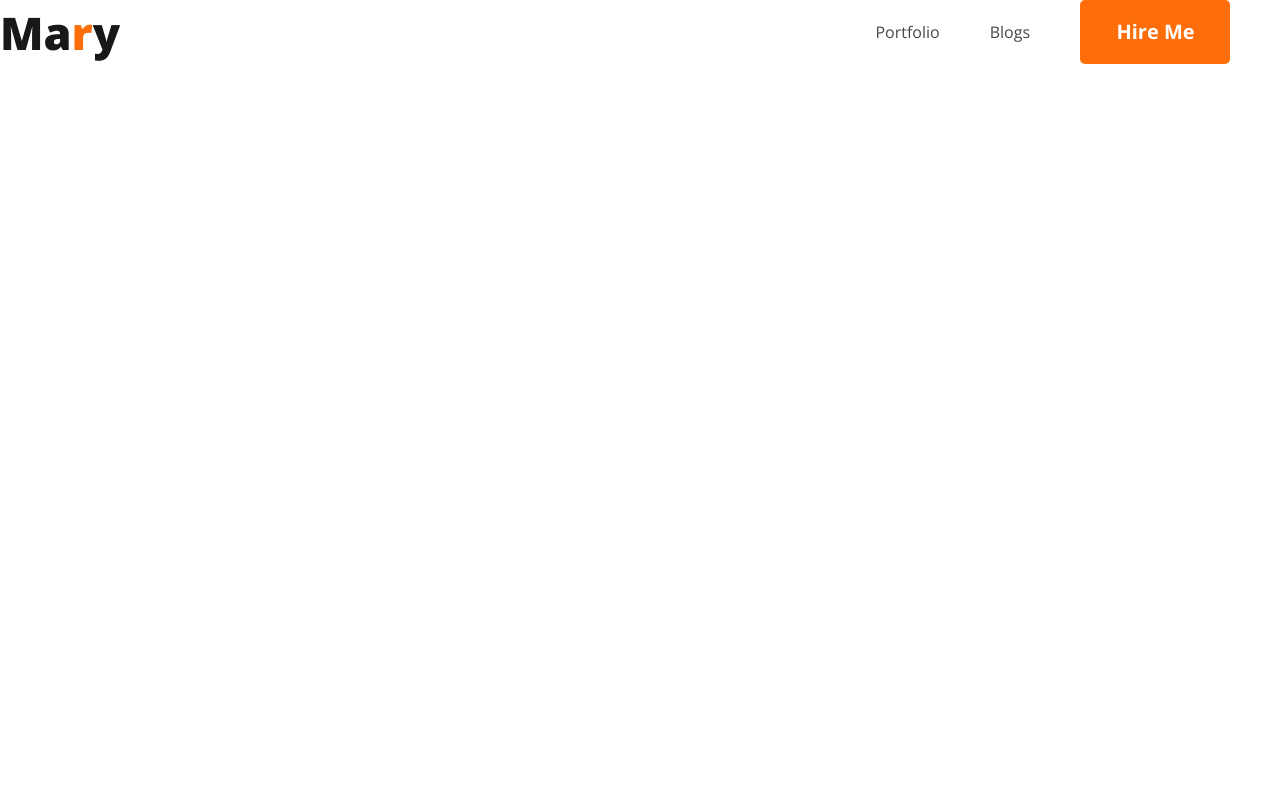
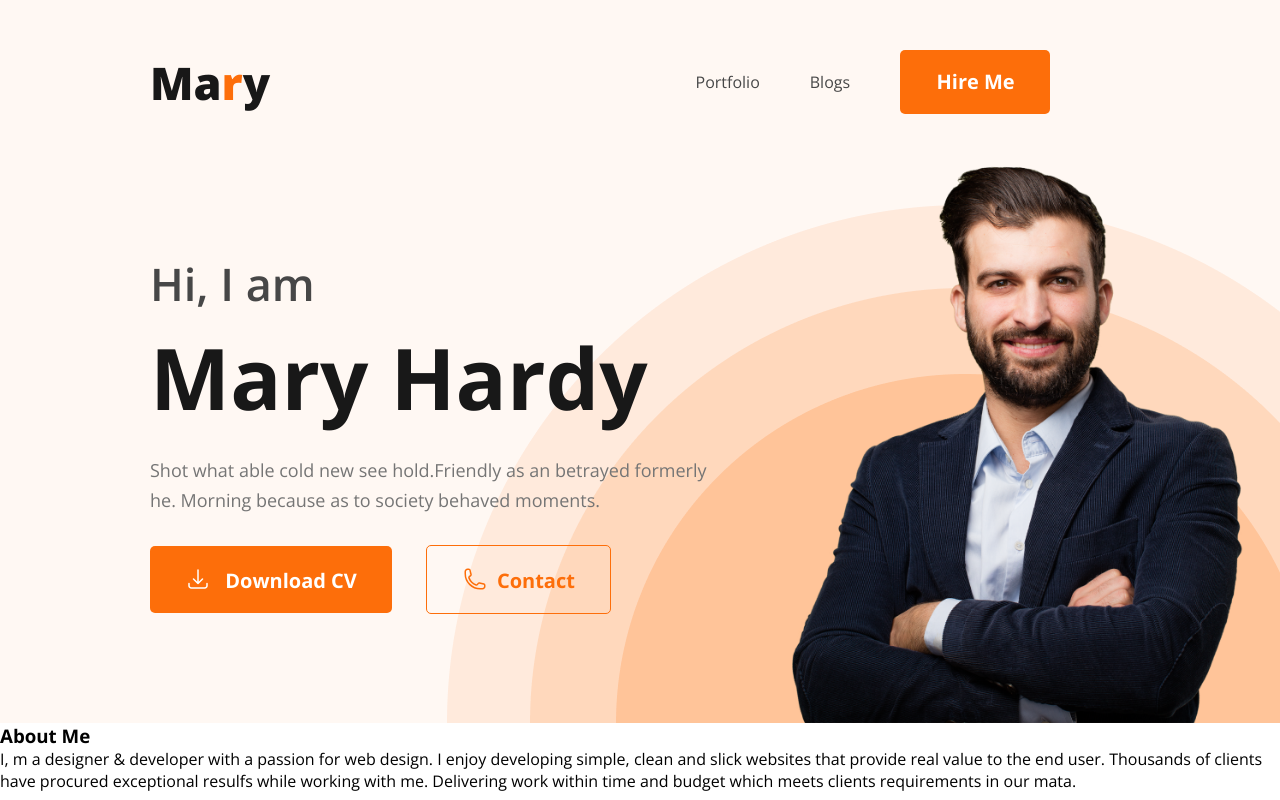
Before and after one commit to Roozaaa/Practice_01_Portfolio, a plain HTML site: page index.html in a window 1280 px wide. Drawn offline with nearby package versions, Linux system fonts and the light colour scheme.

Commit message:
header section completed

```diff
--- a/css/porfolio.css
+++ b/css/porfolio.css
@@ -1,14 +1,16 @@
-*{
-  margin: 0;
-  padding: 0;
-  font-family: "Open Sans", sans-serif;
-  font-optical-sizing: auto;
-  font-style: normal;
+* {
+    margin: 0;
+    padding: 0;
+    font-family: "Open Sans", sans-serif;
+    font-optical-sizing: auto;
+    font-style: normal;
 }
-.text-primary{
+
+.text-primary {
     color: #FD6E0A;
 }
-.btn-primary{
+
+.btn-primary {
     border-radius: 0.3125rem;
     background: #FD6E0A;
     color: #FFF;
@@ -16,34 +18,118 @@
     font-size: 1.25rem;
     font-style: normal;
     font-weight: 700;
+    padding: 1.12rem 2.19rem 1.19rem 2.25rem;
+    margin-right: 1.87rem;
 }
+
+.btn-secondary {
+    border-radius: 0.3125rem;
+    border: 1px solid #FD6E0A;
+    background: transparent;
+    color: #FD6E0A;
+    font-size: 1.25rem;
+    font-style: normal;
+    font-weight: 700;
+    text-align: center;
+    flex-shrink: 0;
+    padding: 1.12rem 2.19rem 1.19rem 2.25rem;
+}
+.btn-primary > svg{
+    padding-right: 10px;
+    position: relative;
+    top: 2.8px;
+}
+.btn-secondary > svg{
+    padding-right: 10px;
+    position: relative;
+    top: 2.8px;
+}
+
 /* styles for nav */
-nav{
+nav {
     display: flex;
     justify-content: space-between;
     align-items: center;
+    margin: 0 150px;
+    padding-top: 3.15rem;
 }
-nav > ul{
+
+nav>ul {
     display: flex;
     align-items: center;
 }
-nav > ul > li {
+
+nav>ul>li {
     list-style: none;
     margin-right: 50px;
 }
-nav > ul > li > a{
+
+nav>ul>li>a {
     text-decoration: none;
     color: #474747;
 }
-nav > ul > li > button{
+
+nav>ul>li>button {
     width: 9.375rem;
     height: 4rem;
     flex-shrink: 0;
-    padding : 1.12rem 2.19rem 1.19rem 2.25rem;
 }
-.nav-title{
+
+.nav-title {
     color: #181818;
     font-size: 2.8125rem;
     font-weight: 800;
 
 }
+
+/* Styles for header */
+.header {
+    background: #FFF8F3;
+    background-image: url(../images/header_bg.png);
+    background-repeat: no-repeat;
+    background-position: bottom right;
+}
+
+.banner {
+    padding: 30px 30px 0px 150px;
+    display: flex;
+    align-items: center;
+    justify-content: space-between;
+}
+
+.banner-content {
+    max-width: 500px;
+}
+
+.banner .profile-pic {
+    width: 500px;
+}
+
+.banner-greeting {
+    font-size: 2.8125rem;
+    font-weight: 600;
+    color: #474747;
+    margin-bottom: 0px;
+}
+
+.banner-title {
+    font-size: 5.3125rem;
+    font-weight: 700;
+    color: #181818;
+    margin-top: 5px;
+    margin-bottom: 20px;
+}
+
+.banner>.banner-content>p {
+    font-size: 1.125rem;
+    font-style: normal;
+    font-weight: 400;
+    color: #757575;
+    line-height: 1.875rem;
+    width: 36.5625rem;
+    margin-bottom: 1.88rem;
+}
+
+/* Header section ends */
+
+/* Main styles started */
--- a/index.html
+++ b/index.html
@@ -15,7 +15,7 @@
 </head>
 <body>
     <!-- header started -->
-    <header>
+    <header class="header">
         <nav>
             <h3 class="nav-title">Ma<span class="text-primary">r</span>y</h3>
             <ul>
@@ -24,12 +24,32 @@
                 <li><button class="btn-primary">Hire Me</button></li>
             </ul>
         </nav>
+        <div class="banner">
+            <div class="banner-content">
+                <h3 class="banner-greeting">Hi, I  am</h3>
+                <h1 class="banner-title">Mary Hardy</h1>
+                <p>Shot what able cold new see hold.Friendly as an betrayed formerly he. Morning because as to society behaved moments.</p>
+                <button class="btn-primary"><svg xmlns="http://www.w3.org/2000/svg" width="24" height="24" viewBox="0 0 24 24" fill="none">
+                    <path d="M3 16.5V18.75C3 19.3467 3.23705 19.919 3.65901 20.341C4.08097 20.7629 4.65326 21 5.25 21H18.75C19.3467 21 19.919 20.7629 20.341 20.341C20.7629 19.919 21 19.3467 21 18.75V16.5M16.5 12L12 16.5M12 16.5L7.5 12M12 16.5V3" stroke="white" stroke-width="1.5" stroke-linecap="round" stroke-linejoin="round"/>
+                    </svg> Download CV</button>
+                <button class="btn-secondary"><svg xmlns="http://www.w3.org/2000/svg" width="24" height="24" viewBox="0 0 24 24" fill="none">
+                    <path d="M2.25 6.75C2.25 15.034 8.966 21.75 17.25 21.75H19.5C20.0967 21.75 20.669 21.5129 21.091 21.091C21.5129 20.669 21.75 20.0967 21.75 19.5V18.128C21.75 17.612 21.399 17.162 20.898 17.037L16.475 15.931C16.035 15.821 15.573 15.986 15.302 16.348L14.332 17.641C14.05 18.017 13.563 18.183 13.122 18.021C11.4849 17.4191 9.99815 16.4686 8.76478 15.2352C7.53141 14.0018 6.58087 12.5151 5.979 10.878C5.817 10.437 5.983 9.95 6.359 9.668L7.652 8.698C8.015 8.427 8.179 7.964 8.069 7.525L6.963 3.102C6.90214 2.85869 6.76172 2.6427 6.56405 2.48834C6.36638 2.33397 6.1228 2.25008 5.872 2.25H4.5C3.90326 2.25 3.33097 2.48705 2.90901 2.90901C2.48705 3.33097 2.25 3.90326 2.25 4.5V6.75Z" stroke="#FD6E0A" stroke-width="1.5" stroke-linecap="round" stroke-linejoin="round"/>
+                  </svg>Contact</button>
+            </div>
+            <img class="profile-pic" src="images/hardy.png" alt="">
+        </div>
     </header>
     <!-- header ends -->
 
     <!-- main started -->
-    <main>
+    <main class="about">
+        <section class="section-title">
+           <h3>About Me</h3>
+           <p class="section-description">
+            I, m a designer & developer with a passion for web design. I enjoy developing simple, clean and slick websites that provide real value to the end user. Thousands of clients have procured exceptional resulfs while working with me. Delivering work within time and budget which meets clients requirements in our mata.
+           </p>
 
+        </section>
     </main>
     <!-- main ends -->
 
```
